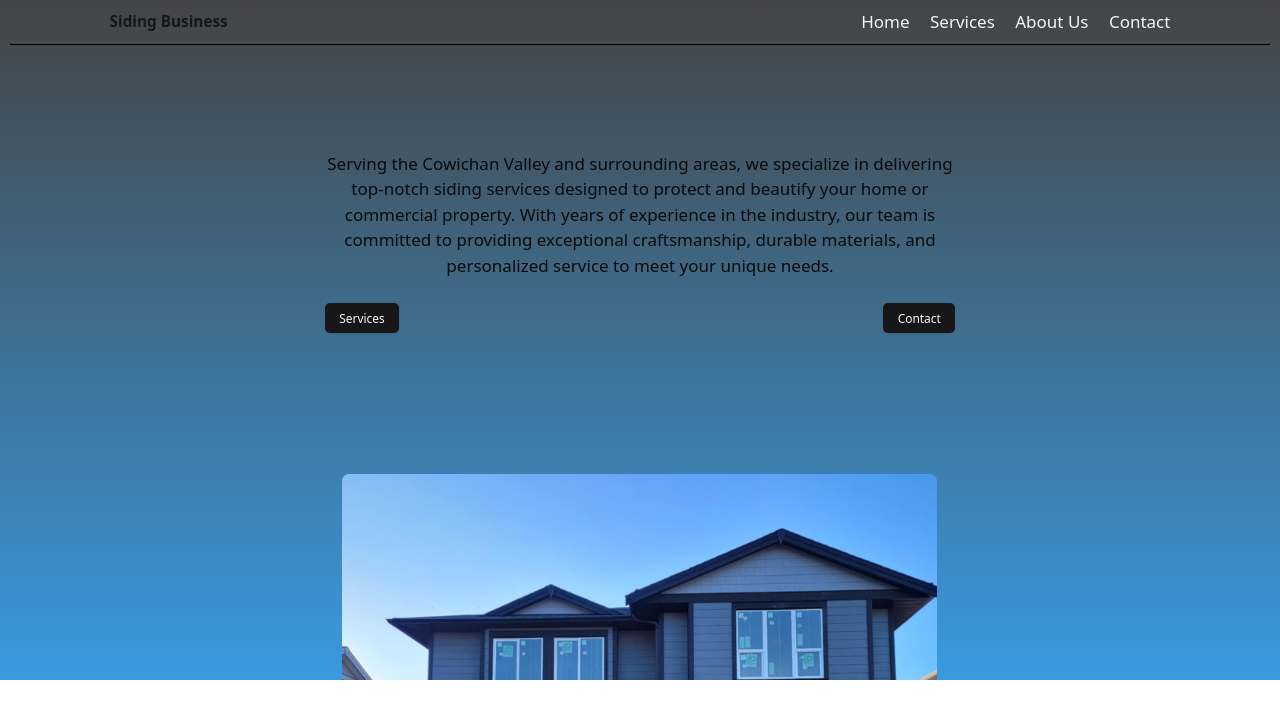
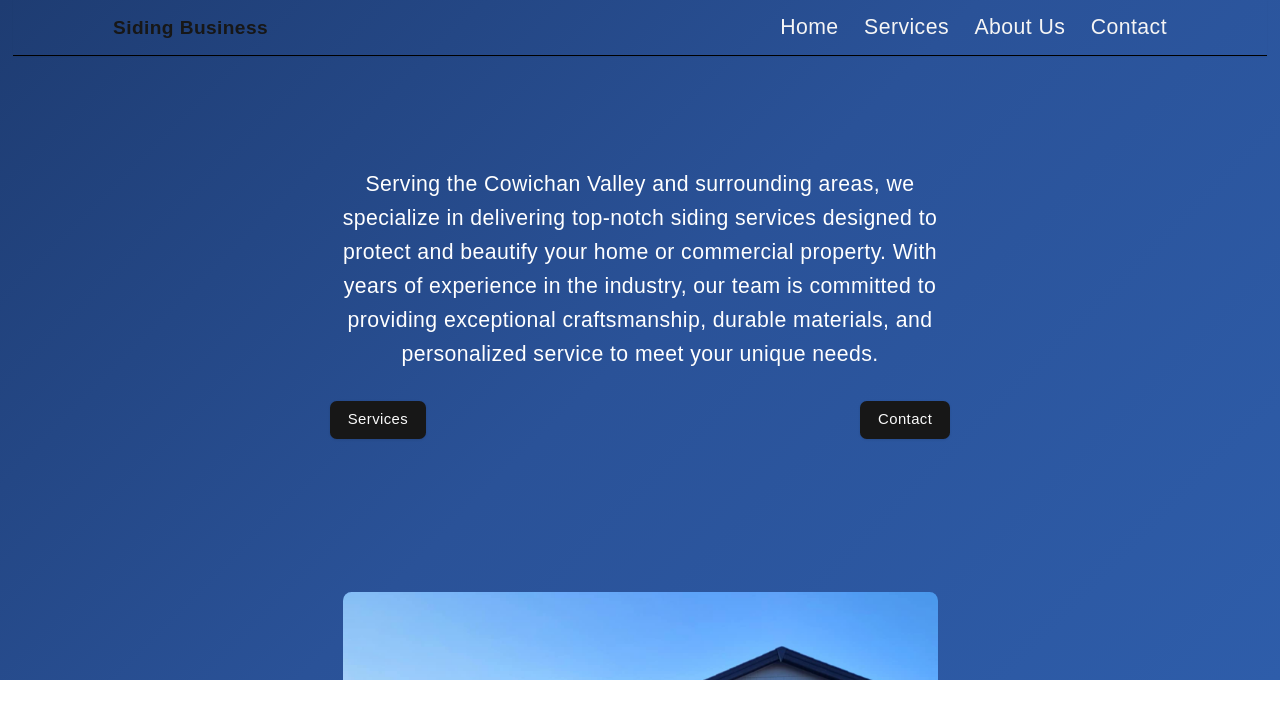
Before and after one commit to ClintasaurusRex/SGSIDING, a React (Vite) app in the folder sgsiding/: page / in a window 1280 px wide. Shown: the top 718 px of the page. Built offline with nearby package versions, Linux system fonts and the light colour scheme.

Commit message:
Update global styling with enhanced typography and color scheme

```diff
--- a/sgsiding/src/App.css
+++ b/sgsiding/src/App.css
@@ -1,14 +1,23 @@
 #root {
-  /* max-width: 1920px; */
   width: 100%;
   margin: 0 auto;
   text-align: center;
   min-height: 100vh;
   position: relative;
   overflow-x: hidden;
-  background: linear-gradient(to bottom, #444445, #399ae0);
+  background: linear-gradient(
+    135deg,
+    #1e3c72 0%,
+    #2a5298 50%,
+    #2e5daa 100%
+  );
   display: flex;
   flex-direction: column;
+  font-family: Arial, Helvetica, sans-serif;
+  color: #ffffff;
+  font-size: 18px;
+  line-height: 1.6;
+  letter-spacing: 0.5px;
 }
 
 @media screen and (max-width: 1366px) {
--- a/sgsiding/src/index.css
+++ b/sgsiding/src/index.css
@@ -87,6 +87,33 @@ button:focus-visible {
     --chart-3: 30 80% 55%;
     --chart-4: 280 65% 60%;
     --chart-5: 340 75% 55%;
+  }
+  html {
+    font-size: 20px;
+  }
+
+  h1 {
+    @apply text-4xl font-bold mb-6 text-white;
+    line-height: 1.2;
+  }
+
+  h2 {
+    @apply text-3xl font-semibold mb-4 text-white;
+    line-height: 1.3;
+  }
+
+  p {
+    @apply text-lg text-white leading-relaxed;
+    font-family: Arial, Helvetica, sans-serif;
+  }
+
+  label {
+    @apply text-xl font-medium text-white;
+  }
+
+  input, textarea {
+    @apply text-lg text-gray-900;
+    font-family: Arial, Helvetica, sans-serif;
   }
 }
 
```
Also changed, not shown: 1 other file (tests, documents, lock files or other folders).
